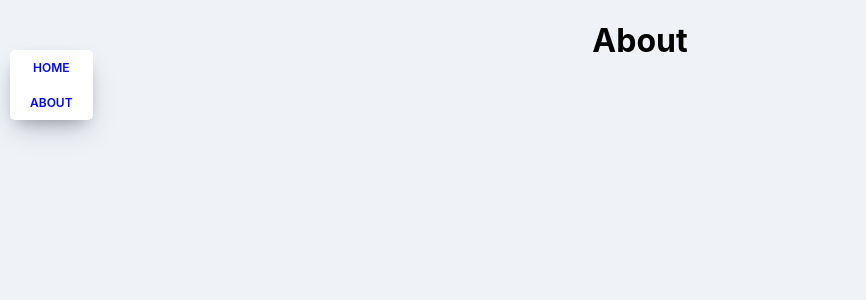
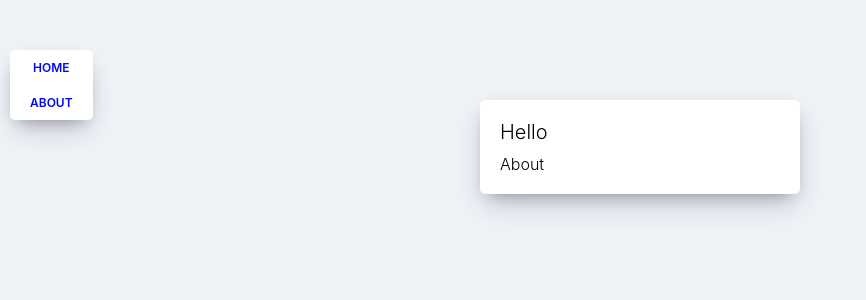
Before and after one commit to JunYeong-dev/react-movie-app, a React (Create React App) app: page /#/about in a window 1280 px wide. Shown: the top 300 px of the page, without its empty margins (0-866 px from the left). Built offline with nearby package versions, Linux system fonts and the light colour scheme; the HTML template or start-up script is replaced by a standard one.

Commit message:
Update styles

```diff
--- /dev/null
+++ b/src/App.css
@@ -0,0 +1,11 @@
+* {
+    box-sizing: border-box;
+}
+
+body {
+    margin: 0;
+    padding: 0;
+    font-family: -apple-system, BlinkMacSystemFont, 'Segoe UI', Roboto, Oxygen, Ubuntu, Cantarell, 'Open Sans', 'Helvetica Neue', sans-serif;
+    background-color: #eff3f7;
+    height: 100%;
+}
--- a/src/App.js
+++ b/src/App.js
@@ -4,6 +4,7 @@ import { HashRouter, Route } from "react-router-dom";
 import Home from "./routes/Home";
 import About from "./routes/About";
 import Navigation from "./components/Navigation";
+import "./App.css";
 
 function App(){
   return (
--- /dev/null
+++ b/src/routes/About.css
@@ -0,0 +1,20 @@
+.about_container {
+    box-shadow: 0 13px 27px -5px rgba(50, 50, 93, 0.25),
+        0 8px 16px -8px rgba(0, 0, 0, 0.3), 0 -6px 16px -6px rgba(0, 0, 0, 0.025);
+    padding: 20px;
+    border-radius: 5px;
+    background-color: white;
+    margin: 0 auto;
+    margin-top: 100px;
+    max-width: 25%;
+    font-weight: 300;
+}
+
+.about_container span:first-child {
+    font-size: 20px;
+}
+
+.about_container span:last-child {
+    display: block;
+    margin-top: 10px;
+}
--- a/src/routes/About.js
+++ b/src/routes/About.js
@@ -1,7 +1,17 @@
 import React from "react";
+import "./About.css"
 
 function About(){
-    return <h1>About</h1>
+    return (
+        <div className="about_container">
+            <span>
+                Hello
+            </span>
+            <span>
+                About
+            </span>
+        </div>
+    );
 }
 
 export default About;
--- a/src/routes/Home.css
+++ b/src/routes/Home.css
@@ -1,17 +1,4 @@
-* {
-    box-sizing: border-box;
-  }
-  body {
-    margin: 0;
-    padding: 0;
-    font-family: -apple-system, BlinkMacSystemFont, "Segoe UI", Roboto, Oxygen,
-      Ubuntu, Cantarell, "Open Sans", "Helvetica Neue", sans-serif;
-    background-color: #eff3f7;
-    height: 100%;
-  }
-  html,
-  body,
-  #potato,
+
 .container {
   height: 100%;
   display: flex;
@@ -19,7 +6,7 @@
 }
 .loader {
   width: 100%;
-    height: 100%;
+  height: 100vh;
   display: flex;
   justify-content: center;
   align-items: center;
```
Lines whose indentation alone changed are shown as unchanged.
